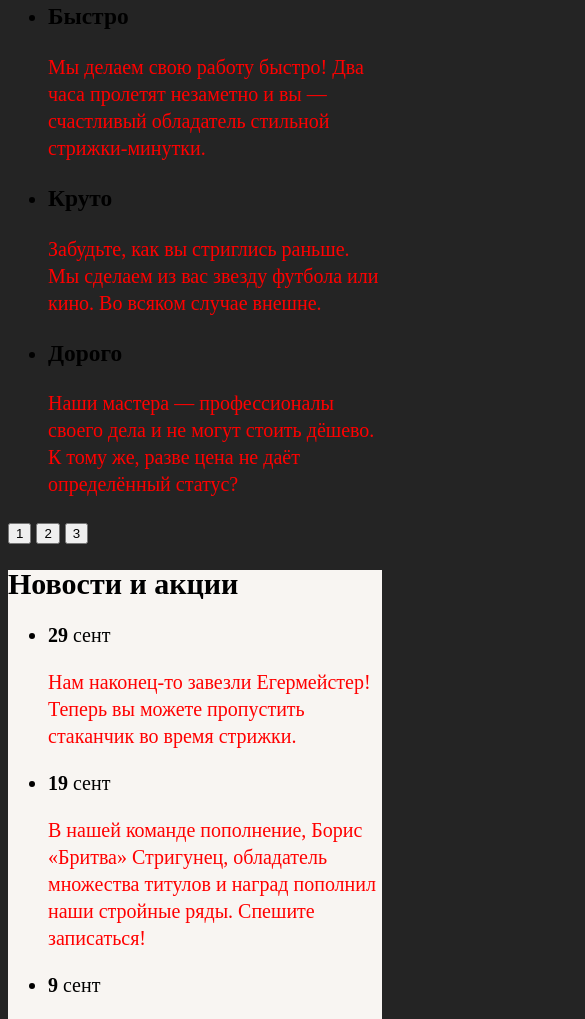
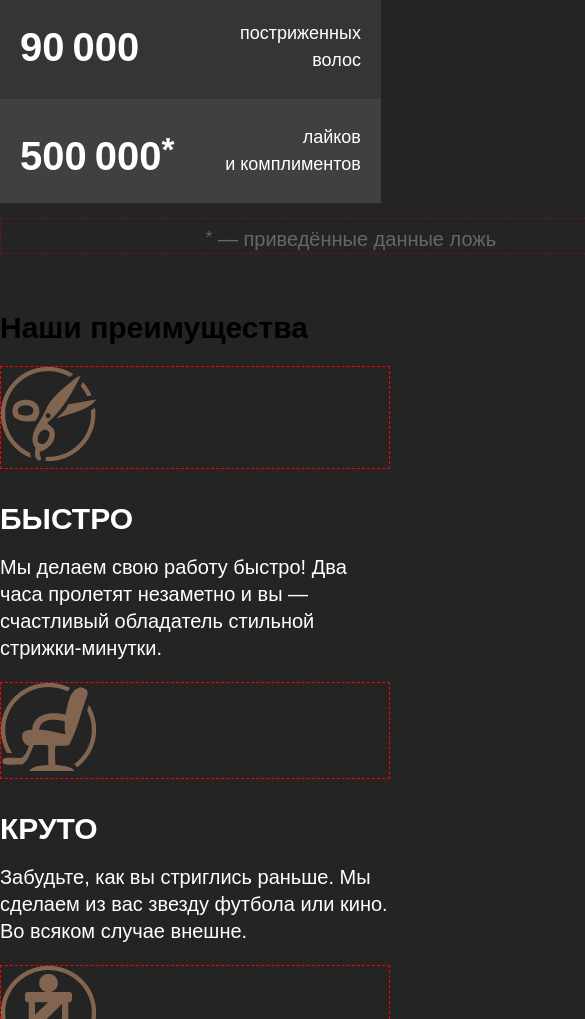
Before and after one commit to Alimaudgik/barbershop-2, a website: page index.html in a window 390 px wide. Shown: the part 981-2000 px from the top of the page, 585 px wide, since content can reach past the window. Drawn offline with nearby package versions, Linux system fonts and the light colour scheme; files that its build step writes are made by us from their sources.

Commit message:
added precss-mobile

```diff
--- a/index.html
+++ b/index.html
@@ -98,14 +98,29 @@
           <h2 class="visually-hidden">Наши преимущества</h2>
           <ul class="advantages__list slider__list">
             <li class="advantages__item advantages__item--fast slider__item">
+              <p class="advantages__img">
+                <a class="advantages__link" href="#">
+                  <img src="img/advantage-1-illustration.png" alt="Фото ножниц">
+                </a>
+              </p>
               <h3 class="advantages__title">Быстро</h3>
               <p class="advantages__description">Мы делаем свою работу быстро! Два часа пролетят незаметно и вы — счастливый обладатель стильной стрижки-минутки.</p>
             </li>
             <li class="advantages__item advantages__item--cool slider__item">
+              <p class="advantages__img">
+                <a class="advantages__link" href="#">
+                  <img src="img/advantage-2-illustration.png" alt="Фото кресла">
+                </a>
+              </p>
               <h3 class="advantages__title">Круто</h3>
               <p class="advantages__description">Забудьте, как вы стриглись раньше. Мы сделаем из вас звезду футбола или кино. Во всяком случае внешне.</p>
             </li>
             <li class="advantages__item advantages__item--price slider__item">
+              <p class="advantages__img">
+                <a class="advantages__link" href="#">
+                  <img src="img/advantage-3-illustration.png" alt="Фото ножниц">
+                </a>
+              </p>
               <h3 class="advantages__title">Дорого</h3>
               <p class="advantages__description">Наши мастера — профессионалы своего дела и не могут стоить дёшево. К тому же, разве цена не даёт определённый статус?</p>
             </li>
--- a/less/style.less
+++ b/less/style.less
@@ -6,17 +6,31 @@
 @table-bg: #404040;
 @tr-light: #4e4e4e;
 @tr-dark: #353535;
-@dark-bg: #242424;
 @footer-bg: #292929;
 
+@font: "PTSans Narrow", Arial, Helvetica, sans-serif;
 @standart-font-size: 20px;
 @standart-line-height: 27px;
 
+@border: 1px solid #e5ddd5;
 
 body {
-  background-color: @bg-color;
+  margin: 0;
+  padding: 0;
+  font-family: @font;
   font-size: @standart-font-size;
   line-height: @standart-line-height;
+  background-color: @bg-color;
+}
+
+ul {
+  list-style: none;
+  margin: 0;
+  padding: 0;
+}
+a {
+  text-decoration: none;
+  color: inherit;
 }
 
 .main-nav {
@@ -27,8 +41,38 @@ body {
   background-color: @main-nav-color
 }
 
+.site-list__item a,
+.user-list__item a {
+  display: block;
+  margin: 0;
+  padding: 10px 20px;
+  font-size: 18px;
+  line-height: 24px;
+  color: @white;
+}
+.site-list__item a {
+  text-transform: uppercase;
+  font-weight: bold;
+}
+
 .stats__header {
   background-color: @white;
+}
+.stats__slogan {
+  font-size: 1.5em;
+  line-height: calc(@standart-font-size * 1.5em);
+}
+.stats__intro {
+  font-size: 20px;
+}
+
+/*table*/
+.stats__list {
+  border-collapse: collapse;
+  border: none;
+  margin-bottom: 15px;
+  color: @white;
+
 }
 
 .stats__list tr {
@@ -41,14 +85,133 @@ body {
   background-color: @tr-dark;
 }
 
+.stats__value {
+  padding: 25px 20px;
+  font-size: 2em;
+  list-style: 18px;
+  font-weight: bold;
+  text-align: left;
+}
+.stats__field {
+  padding: 25px 20px;
+  font-size: 18px;
+  line-break: 18px;
+  text-align: right;
+}
+.stats__value sup,
+.stats__field sup {
+  position: relative;
+  top: 5px;
+}
+
+.stats__legend {
+  display: inline-block;
+  width: 100%;
+  margin-bottom: 35px;
+  font-size: @standart-font-size;
+  line-break: @standart-line-height;
+  color: @white;
+  opacity: 0.3;
+  text-align: center;
+  width: 700px;
+  border: 1px dashed red;
+}
+.stats__legend sup {
+  position: relative;
+  top: 5px;
+}
+
+/*ADVANTAGES*/
+.advantages__img {
+  border: 1px dashed red;
+  margin-bottom: 35px;
+}
+.advantages__list {
+  margin-bottom: 25px;
+}
+.advantages__title {
+  margin-bottom: 15px;
+  font-size: 1.5em;
+  line-height: 30px;
+  text-transform: uppercase;
+  color: @white;
+  font-weight: bold;
+}
+.advantages__description {
+  color: @white;
+}
+
+.advantages__toggles {
+  margin: 0;
+  padding: 0;
+  margin-bottom: 15px;
+}
+
+/*NEWS*/
 .news {
+  background-color: @white-dark;
+}
+
+.news__wrapper {
+  margin: 0;
+  padding: 70px 20px 28px;
+  border-bottom: @border;
+}
+
+.news__title {
+  font-size: 1.5em;
+  line-height: 30px;
+  text-transform: uppercase;
+  margin-bottom: 30px;
+}
+
+.news__item {
+  padding: 20px 0;
+  border-bottom: @border;
+}
+
+.news__date {
+  display: inline-block;
+  width: 40px;
+  padding: 10px;
+  padding-bottom: 5px;
+  font-size: 16px;
+  line-height: 18px;
+  text-align: center;
+  background-color: #000000;
+  color: @white;
+}
+.news__day {
+  font-size: 30px;
+  line-height: 30px;
+}
+
+.news__text {
+  margin: 0;
+  padding: 0;
+  font-size: 18px;
+}
+
+.news__to-all {
+  display: block;
+  margin: 0;
+  padding: 15px 0;
+  border-bottom: @border;
+  font-size: 18px;
+  line-height: 18px;
+  text-align: center;
+  text-transform: uppercase;
+  font-weight: bold;
+}
+
+
+/*REVIEWS*/
+.reviews {
+  margin: 0;
+  padding: 30px 20px 15px;
   background-color: @white-dark;
 }
 
 .page-footer {
   background-color: @footer-bg
 }
-
-p {
-  color: red;
-}
```
Also changed, not shown: img/logotype-mobile.svg.
